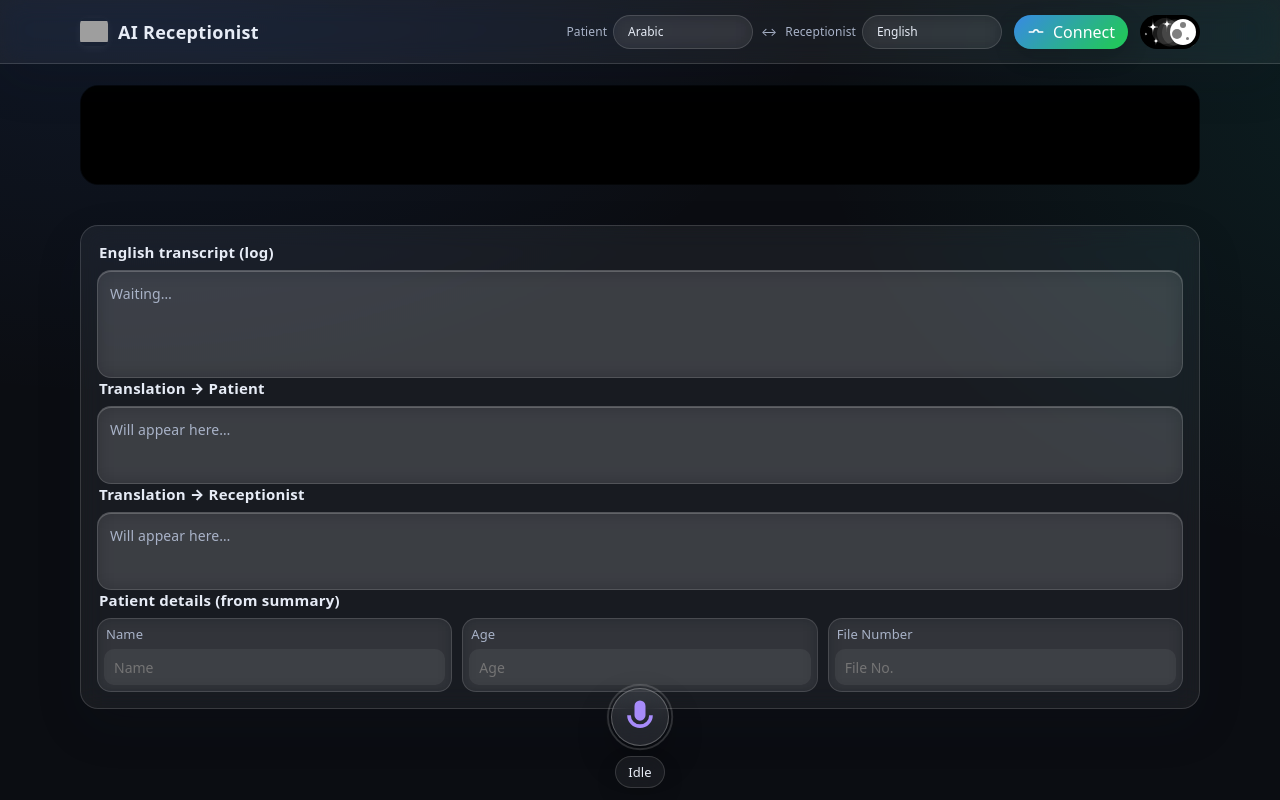
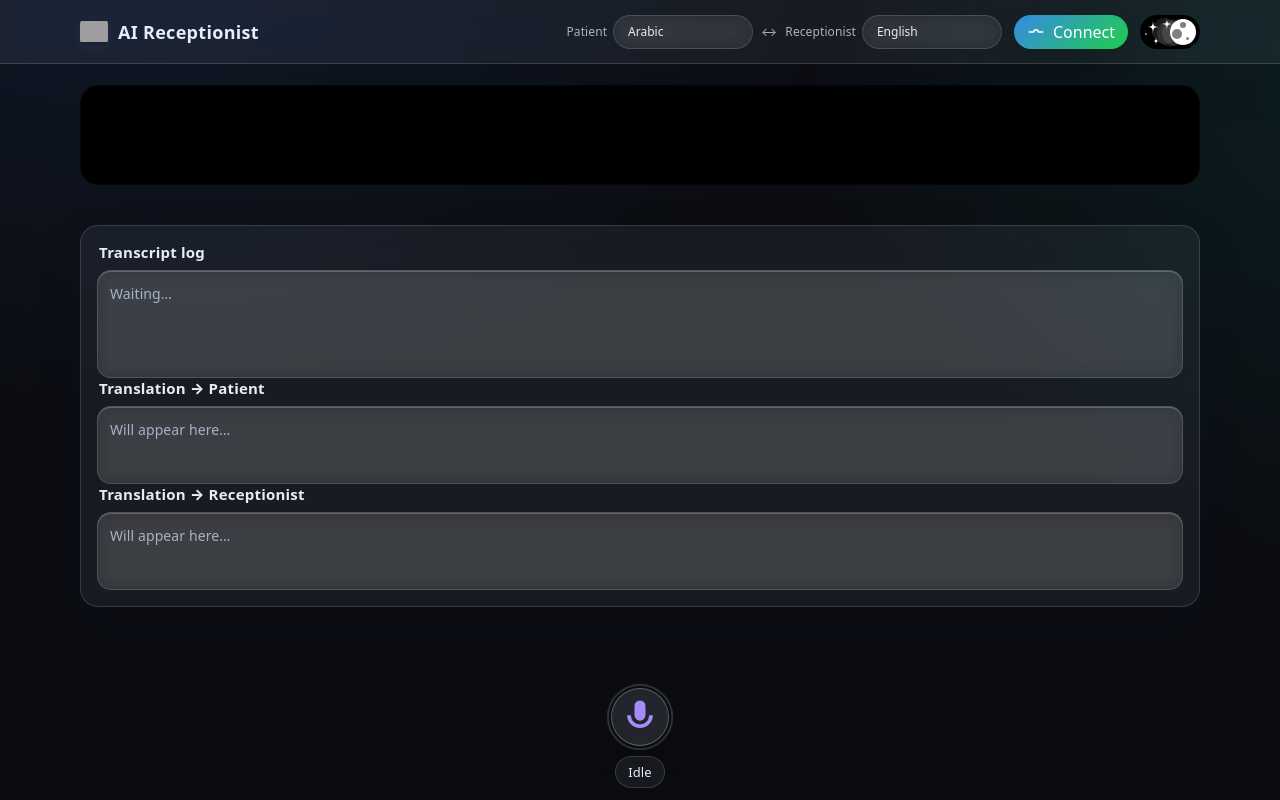
Before and after one commit to AI-coderss/AI_Receptionist, a React (Create React App) app in the folder frontend/: page / in a window 1280 px wide. Built offline with nearby package versions, Linux system fonts and the light colour scheme; grey boxes are pictures that could not be loaded.

Commit message:
update the frontend

```diff
--- a/frontend/src/components/RealtimeTranslator.jsx
+++ b/frontend/src/components/RealtimeTranslator.jsx
@@ -2,6 +2,12 @@
 // src/components/RealtimeTranslator.jsx
 // Soft glass UI, responsive, single "Listen" button (toggle), pure VAD turn-taking,
 // bilingual auto-detect → translate to the opposite language, echo/duplicate suppression.
+
+// ✅ This version keeps ONLY three UI sections:
+//    1) Transcript log
+//    2) Translation → Patient
+//    3) Translation → Receptionist
+//    (Removed summary/patient details UI entirely.)
 
 import React, { useEffect, useRef, useState } from "react";
 import AudioWave from "./AudioWave";
@@ -84,38 +90,24 @@ export default function RealtimeTranslator() {
   const [remoteStream, setRemoteStream] = useState(null);
 
   // Transcripts
-  const [englishTranscript, setEnglishTranscript] = useState("");
+  const [transcriptLog, setTranscriptLog] = useState("");
   const [liveUserLine, setLiveUserLine] = useState("");
-  const [liveAssistLine, setLiveAssistLine] = useState("");
   const transcriptRef = useRef(null);
 
-  // Tagged translations + summary
+  // Tagged translations (only two panes kept)
   const [toPatientText, setToPatientText] = useState("");
   const [toReceptionistText, setToReceptionistText] = useState("");
-  const [summaryText, setSummaryText] = useState("");
-
-  // Patient details (optional from [[SUMMARY]])
-  const [patientName, setPatientName] = useState("");
-  const [patientAge, setPatientAge] = useState("");
-  const [fileNumber, setFileNumber] = useState("");
 
   // Duplicate/echo suppression (avoid repeating same line)
   const recentMapRef = useRef(new Map()); // normLine -> timestamp(ms)
   const RECENT_WINDOW_MS = 7000;
-
-  const mergeDetailsFromSummary = (obj) => {
-    if (!obj || typeof obj !== "object") return;
-    if (obj.name && !patientName) setPatientName(obj.name);
-    if (obj.age && !patientAge) setPatientAge(String(obj.age));
-    if (obj.file_number && !fileNumber) setFileNumber(String(obj.file_number));
-  };
 
   // Auto-scroll transcript
   useEffect(() => {
     const el = transcriptRef.current;
     if (!el) return;
     el.scrollTop = el.scrollHeight;
-  }, [englishTranscript, liveUserLine, liveAssistLine]);
+  }, [transcriptLog, liveUserLine, toPatientText, toReceptionistText]);
 
   // Instructions builder: auto-detect speaker language, translate to the OTHER one
   function buildInstructions(recLang, patLang) {
@@ -143,13 +135,14 @@ STRICT OUTPUT:
 - Allowed tags: [[TO_PATIENT]], [[TO_RECEPTIONIST]], [[SUMMARY]]
 - Exactly ONE tagged translation per turn. No combined tags.
 - Keep translations concise, faithful, and neutral. No added advice or content.
+- Do NOT output any untagged lines.
 
 ECHO-LOOP AVOIDANCE:
 - Do NOT re-translate your own synthetic speech or previous output.
 - If the input matches your prior output (same content, opposite direction), ignore it.
 
 OPTIONAL SUMMARY (only if explicitly stated by speakers):
-- [[SUMMARY]] {"reason_for_visit":"...","department":"...","urgency":"...","file_number":"...","name":"...","age":0,"notes":"..."} — include only fields explicitly mentioned.
+- [[SUMMARY]] {"reason_for_visit":"...","department":"...","urgency":"...","notes":"..."} — include only fields explicitly mentioned.
 
 NO HALLUCINATIONS:
 - Do not invent names, IDs, symptoms, or facts not spoken.
@@ -261,7 +254,7 @@ NO HALLUCINATIONS:
                 type: "server_vad",
                 threshold: 0.77,          // slightly stricter to avoid rushing
                 prefix_padding_ms: 300,
-                silence_duration_ms: 1000, // wait a bit longer before responding
+                silence_duration_ms: 1000, // a bit longer to reduce partials
               },
               input_audio_transcription: {
                 model: "gpt-4o-mini-transcribe",
@@ -307,9 +300,7 @@ NO HALLUCINATIONS:
             liveByItem.delete(id);
             setLiveUserLine("");
             if (full)
-              setEnglishTranscript((prev) =>
-                prev ? prev + "\n" + full : full
-              );
+              setTranscriptLog((prev) => (prev ? prev + "\n" + full : full));
             return;
           }
 
@@ -339,7 +330,6 @@ NO HALLUCINATIONS:
                   setToPatientText((prev) =>
                     prev ? prev + "\n" + content : content
                   );
-                setLiveAssistLine("");
                 continue;
               }
 
@@ -353,42 +343,27 @@ NO HALLUCINATIONS:
                   setToReceptionistText((prev) =>
                     prev ? prev + "\n" + content : content
                   );
-                setLiveAssistLine("");
                 continue;
               }
 
+              // Ignore [[SUMMARY]] lines entirely (frontend no longer shows them)
               if (line.startsWith("[[SUMMARY]]")) {
-                const jsonPart = line.slice("[[SUMMARY]]".length).trim();
-                try {
-                  const obj = JSON.parse(jsonPart);
-                  const parts = [];
-                  if (obj.reason_for_visit)
-                    parts.push(`Reason: ${obj.reason_for_visit}`);
-                  if (obj.department) parts.push(`Dept: ${obj.department}`);
-                  if (obj.urgency) parts.push(`Urgency: ${obj.urgency}`);
-                  if (obj.notes) parts.push(`Notes: ${obj.notes}`);
-                  setSummaryText(parts.join(" • "));
-                  mergeDetailsFromSummary(obj);
-                } catch {}
-                setLiveAssistLine("");
+                // intentionally no-op
                 continue;
               }
 
-              // Un-tagged log line
+              // Un-tagged log line (rare; we still keep it in transcript for debugging)
               const nlog = norm(line);
               if (nlog) recentMapRef.current.set(nlog, Date.now());
-              setEnglishTranscript((prev) => (prev ? prev + "\n" + line : line));
-              setLiveAssistLine("");
+              setTranscriptLog((prev) => (prev ? prev + "\n" + line : line));
             }
 
-            // show partials while waiting for newline
-            setLiveAssistLine(assistBuffer.trim());
+            // IMPORTANT: We DO NOT render assistant partials to avoid partial hallucinations.
             return;
           }
 
           // --- A response was fully completed ---
           if (t === "response.completed") {
-            setLiveAssistLine("");
             return;
           }
         } catch {
@@ -399,14 +374,12 @@ NO HALLUCINATIONS:
       dc.onclose = () => {
         setStatus("idle");
         setLiveUserLine("");
-        setLiveAssistLine("");
         setListening(false);
         setTrackEnabled(false);
       };
       dc.onerror = () => {
         setStatus("error");
         setLiveUserLine("");
-        setLiveAssistLine("");
         setListening(false);
         setTrackEnabled(false);
       };
@@ -592,7 +565,7 @@ NO HALLUCINATIONS:
           </div>
         </div>
 
-        {/* Mobile drawer */}
+        {/* Mobile drawer (aligned, proportional, uncluttered) */}
         <div className={`rt-drawer ${menuOpen ? "open" : ""}`}>
           <div className="rt-drawer-inner">
             <div className="rt-drawer-row">
@@ -650,11 +623,13 @@ NO HALLUCINATIONS:
               </span>
             </button>
 
-            <ThemeSwitch
-              checked={theme === "dark"}
-              onChange={toggleTheme}
-              ariaLabel="Toggle theme"
-            />
+            <div className="rt-drawer-theme">
+              <ThemeSwitch
+                checked={theme === "dark"}
+                onChange={toggleTheme}
+                ariaLabel="Toggle theme"
+              />
+            </div>
           </div>
         </div>
         {menuOpen && (
@@ -679,22 +654,16 @@ NO HALLUCINATIONS:
         <div className="rt-container">
           <section className="rt-card animate-card">
             <div className="rt-card-section">
-              <h3 className="rt-title">English transcript (log)</h3>
+              <h3 className="rt-title">Transcript log</h3>
               <div className="rt-box rt-transcript" ref={transcriptRef}>
-                {englishTranscript ? englishTranscript + "\n" : ""}
+                {transcriptLog ? transcriptLog + "\n" : ""}
                 {liveUserLine && (
                   <span>
                     {liveUserLine}
                     <span className="rt-live-line" aria-hidden />
                   </span>
                 )}
-                {!liveUserLine && liveAssistLine && (
-                  <span>
-                    {liveAssistLine}
-                    <span className="rt-live-line" aria-hidden />
-                  </span>
-                )}
-                {!englishTranscript && !liveUserLine && !liveAssistLine && (
+                {!transcriptLog && !liveUserLine && (
                   <span className="rt-placeholder">Waiting…</span>
                 )}
               </div>
@@ -716,42 +685,6 @@ NO HALLUCINATIONS:
                   <span className="rt-placeholder">Will appear here…</span>
                 )}
               </div>
-            </div>
-
-            <div className="rt-card-section">
-              <h3 className="rt-title">Patient details (from summary)</h3>
-              <div className="rt-details-row">
-                <label className="rt-field rt-input">
-                  <span>Name</span>
-                  <input
-                    value={patientName}
-                    onChange={(e) => setPatientName(e.target.value)}
-                    placeholder="Name"
-                  />
-                </label>
-                <label className="rt-field rt-input">
-                  <span>Age</span>
-                  <input
-                    value={patientAge}
-                    onChange={(e) => setPatientAge(e.target.value)}
-                    placeholder="Age"
-                    inputMode="numeric"
-                  />
-                </label>
-                <label className="rt-field rt-input">
-                  <span>File Number</span>
-                  <input
-                    value={fileNumber}
-                    onChange={(e) => setFileNumber(e.target.value)}
-                    placeholder="File No."
-                  />
-                </label>
-              </div>
-              {summaryText && (
-                <div className="rt-box rt-summary" style={{ marginTop: 8 }}>
-                  {summaryText}
-                </div>
-              )}
             </div>
           </section>
         </div>
@@ -781,7 +714,11 @@ NO HALLUCINATIONS:
 
         <div className={`rt-fab-status ${status}`}>
           {status === "connecting" ? "Connecting…" : status}
-          {status === "connected" ? (listening ? " • listening" : " • paused") : ""}
+          {status === "connected"
+            ? listening
+              ? " • listening"
+              : " • paused"
+            : ""}
         </div>
       </div>
     </div>
```
Also changed, not shown: 1 other file (tests, documents, lock files or other folders).
